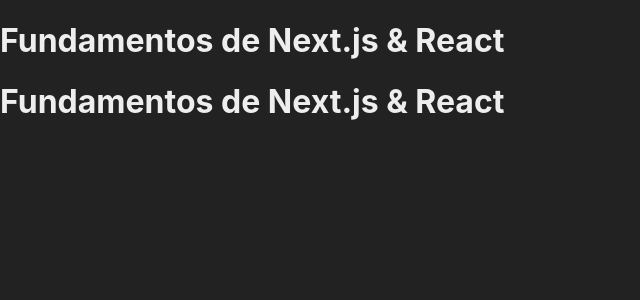
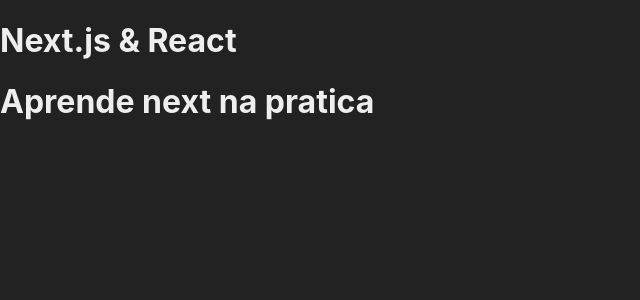
Before and after one commit to Paulosmj/NextJs, a Next.js app: page /exemplo in a window 1280 px wide. Shown: the top 300 px of the page, without its empty margins (0-640 px from the left). Built offline with nearby package versions, Linux system fonts and the light colour scheme.

Commit message:
Propriedades de componentes

```diff
--- a/src/components/Cabecalho.jsx
+++ b/src/components/Cabecalho.jsx
@@ -1,9 +1,10 @@
 /* eslint-disable */
 
-export default function Cabecalho() {
+export default function Cabecalho(props) {
+  // props é somente leitura
   return (
     <header>
-      <h1>Fundamentos de Next.js & React</h1>
+      <h1>{props.titulo}</h1>
     </header>
   );
 }
--- a/src/pages/exemplo.jsx
+++ b/src/pages/exemplo.jsx
@@ -5,8 +5,8 @@
 export default function Exemplo() {
   return (
     <>
-      <Cabecalho />
-      <Cabecalho />
+      <Cabecalho titulo="Next.js & React" />
+      <Cabecalho titulo="Aprende next na pratica" />
     </>
   );
 }
```
